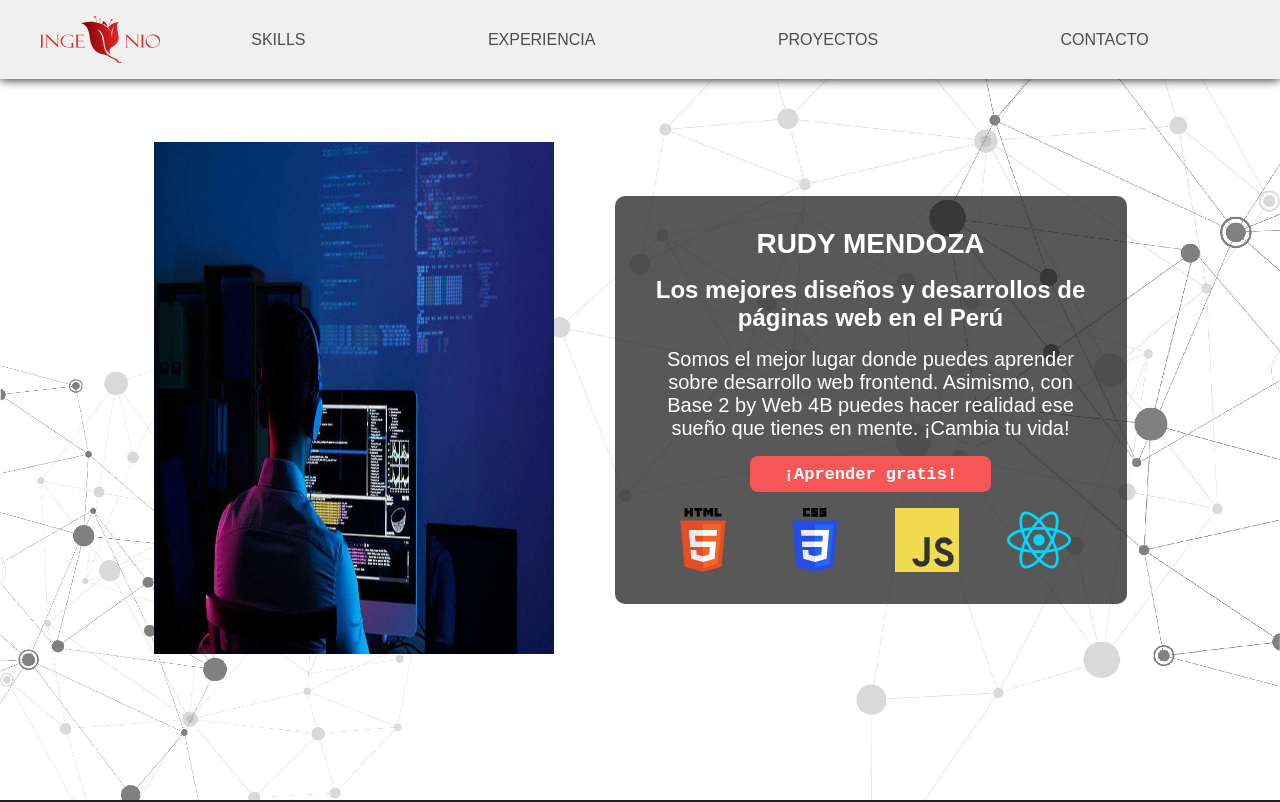
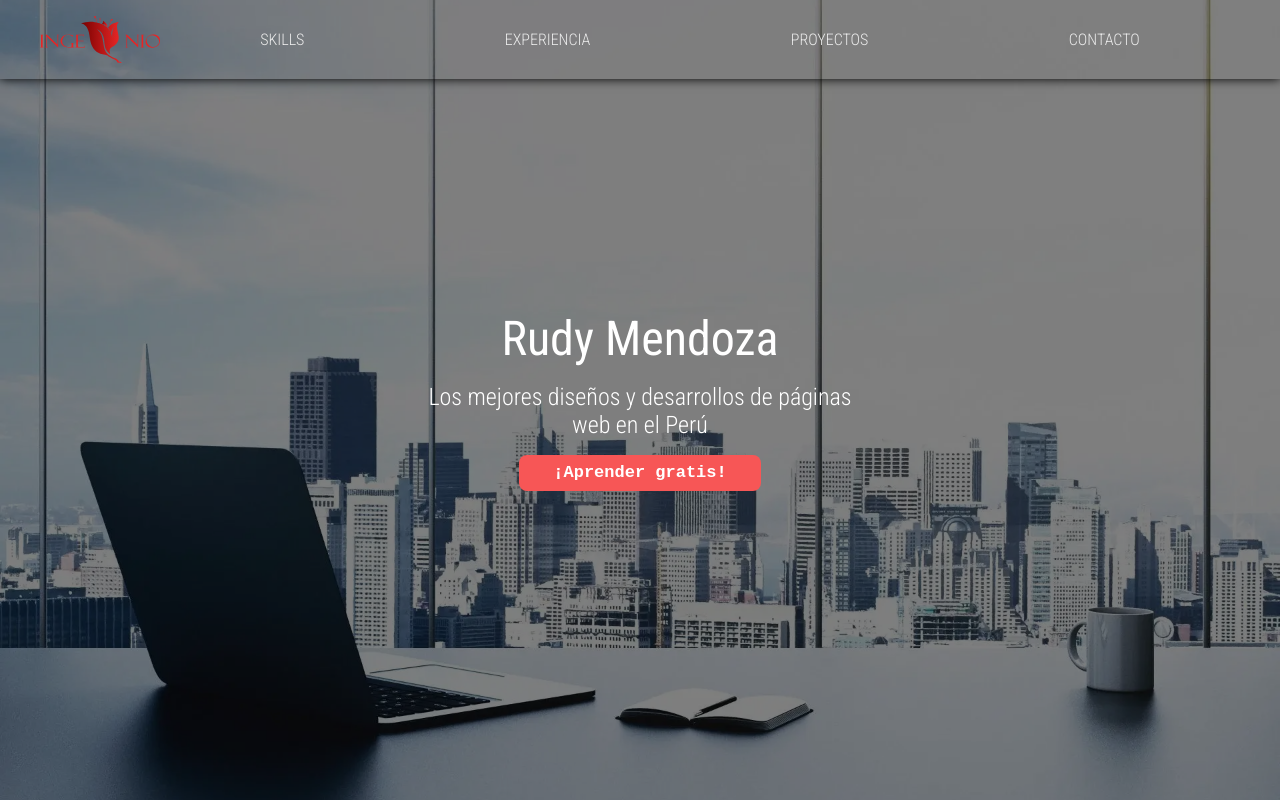
Before and after one commit to rudy052397/my-profile, a plain HTML site: page index.html in a window 1280 px wide. Shown: the top 802 px of the page. Drawn offline with Linux system fonts and the light colour scheme; a web font is replaced by a local one.

Commit message:
Update 11/08/22

```diff
--- a/css/index.css
+++ b/css/index.css
@@ -5,12 +5,12 @@
 .body {
   background-color: rgb(255, 255, 255);
   margin: 0;
-  font-family: Arial, Helvetica, sans-serif;
+  font-family: 'Roboto Condensed', sans-serif;
 }
 
 .header {
   position: fixed;
-  background-color: rgb(240, 240, 240);
+  background-color: transparent;
   width: 100vw;
   top: 0;
   left: 0;
@@ -66,11 +66,10 @@
   flex-direction: row;
   justify-content: space-around;
   list-style: none;
-  /* align-items: center; */
   padding: 0;
   margin: 0;
-  /* flex-grow: 1; */
   width: 100%;
+
 }
 
 @media (min-width: 768px) {
@@ -80,9 +79,11 @@
 
 .header-nav__menu-link {
   position: relative;
-  color: rgb(76, 76, 76);
+  color: rgb(234, 234, 234);
+  font-size: 1rem;
+  font-weight: 300;
   text-decoration: none;
-  font-weight: lighter;
+  /* font-weight: lighter; */
   white-space: nowrap;
   transition: color 0.3s;
   box-sizing: border-box;
@@ -112,20 +113,32 @@
   width: 100%;
 }
 .i-hero {
+  position: relative;
   display: flex;
+  z-index: 5;
   /* align-items: center; */
   justify-content: center;
   height: 100vh;
-  background-image: url("../assets/img/background-image-i-hero.webp");
+  background-image: url("../assets/img/1.webp");
   background-size: cover;
   background-position: center;
+}
+
+.i-hero::before {
+  content: '';
+  position: absolute;
+  top: 0;
+  right: 0;
+  bottom: 0;
+  left: 0;
+  background-color: rgba(0, 0, 0, 0.5);
 }
 
 .i-hero__container {
   flex-basis: 1024px;
   display: flex;
   flex-direction: column;
-  /* z-index: 5; */
+  z-index: 5;
   justify-content: space-around;
   /* margin: 0 auto; */
   padding: 0 1rem;
@@ -144,24 +157,25 @@
 .i-hero__info-container {
   display: flex;
   flex-direction: column;
-  background-color: #1e1e1ebd;
+  /* background-color: #1e1e1ebd; */
   padding: 2rem;
   border-radius: 10px;
   color: white;
   align-items: center;
   gap: 1rem;
   max-width: 448px;
-  margin-left: 10px;
 }
 
 .i-hero__info-title {
-  font-size: 1.5rem;
+  font-size: 1.8rem;
+  font-weight: 500;
   text-align: center;
   margin: 0;
 }
 
 .i-hero__info-subtitle {
-  font-size: 1.25rem;
+  font-size: 1.3rem;
+  font-weight: 300;
   text-align: center;
   margin: 0;
 }
@@ -172,7 +186,7 @@
 
 @media (min-width: 768px) {
   .i-hero__info-title {
-    font-size: 1.75rem;
+    font-size: 3rem;
   }
 
   .i-hero__info-subtitle {
@@ -213,18 +227,30 @@
 }
 
 .experience {
-  background-color: #282c34;
+  /* background-color: #282c34; */
+  background-color: transparent;
 }
+
 
 .experiencetitle {
   margin: 0;
 }
 
+
 .skills {
   display: flex;
   align-items: center;
   background-color: rgb(31, 31, 31);
+  background-color: transparent;
   height: 100vh;
+}
+.skills-bg{
+  position: fixed;
+  /* z-index: 1; */
+  top: 0;
+  background-image: url('../assets/img/body-background.webp');
+  width: 100%;
+  height: 100%;
 }
 .skills__container {
   display: flex;
--- a/index.html
+++ b/index.html
@@ -10,11 +10,9 @@
 
 	<link rel="preconnect" href="https://fonts.googleapis.com" />
 	<link rel="preconnect" href="https://fonts.gstatic.com" crossorigin />
-	<link href="https://fonts.googleapis.com/css2?family=Alumni+Sans+Inline+One&display=swap" rel="stylesheet" />
-
-	<link rel="preconnect" href="https://fonts.googleapis.com" />
-	<link rel="preconnect" href="https://fonts.gstatic.com" crossorigin />
-	<link href="https://fonts.googleapis.com/css2?family=Rubik+Dirt&display=swap" rel="stylesheet" />
+	<link
+		href="https://fonts.googleapis.com/css2?family=Roboto+Condensed:ital,wght@0,300;0,400;0,700;1,300;1,400;1,700&family=Rubik+Dirt&display=swap"
+		rel="stylesheet" />
 
 	<title>RUDY MENDOZA</title>
 	<meta name="title" content="RUDY MENDOZA" />
@@ -65,23 +63,23 @@
 	<main>
 		<article class="i-hero" id="iHero">
 			<div class="i-hero__container">
-				<div class="i-hero__img-container">
+				<!-- <div class="i-hero__img-container">
 					<div class="i-hero__img-pro-tech-container">
 						<img src="./assets/img/img-i-hero.jpg" alt="Rudy Mendoza" width="400" height="512"
 							class="i-hero__img-pro" />
 
 					</div>
-				</div>
+				</div> -->
 				<div class="i-hero__info-container">
-					<h1 class="i-hero__info-title">RUDY MENDOZA</h1>
+					<h1 class="i-hero__info-title">Rudy Mendoza</h1>
 					<h2 class="i-hero__info-subtitle">Los mejores diseños y desarrollos de páginas web en el Perú</h2>
-					<p class="i-hero__info-paragraph">
+					<!-- <p class="i-hero__info-paragraph">
 						Somos el mejor lugar donde puedes aprender sobre desarrollo web frontend. Asimismo, con Base 2
 						by Web 4B
 						puedes hacer realidad ese sueño que tienes en mente. ¡Cambia tu vida!
-					</p>
+					</p> -->
 					<a href="https://github.com/rudy052397" class="i-hero__info-link">¡Aprender gratis!</a>
-					<figure class="i-hero__img-tech-container">
+					<!-- <figure class="i-hero__img-tech-container">
 						<img src="./assets/svg/logo-html.svg" alt="HTML" width="64" height="64"
 							class="i-hero__img-tech" />
 						<img src="./assets/svg/logo-css.svg" alt="CSS" width="64" height="64"
@@ -90,7 +88,7 @@
 							class="i-hero__img-tech" />
 						<img src="./assets/svg/logo-react.svg" alt="React" width="64" height="64"
 							class="i-hero__img-tech" />
-					</figure>
+					</figure> -->
 				</div>
 			</div>
 		</article>
@@ -152,6 +150,7 @@
 					</div>
 				</div>
 			</div>
+			<div class="skills-bg"></div>
 		</article>
 		<section id="iExperience" class="section">
 			<div class="container">
```
Also changed, not shown: assets/img/1.webp (added), assets/img/body-background.webp (added).
